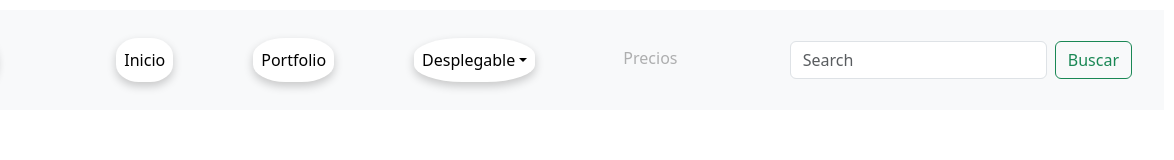
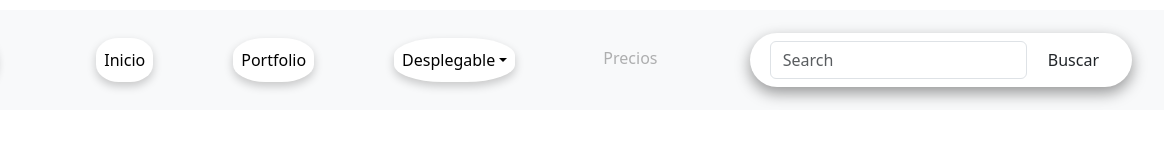
Before and after one commit to arturo54535345/portfolio, a plain HTML site: page index.html in a window 1280 px wide. Shown: the full height of the page, 106-1280 px from the left. Drawn offline with nearby package versions, Linux system fonts and the light colour scheme.

Commit message:
menu terminado ( faltaba el buscador)

```diff
--- a/assets/css/styles.css
+++ b/assets/css/styles.css
@@ -63,7 +63,24 @@ body{
   box-shadow: 0 6px 15px rgba(0,0,0,0.4);
 }
 
-.menu
+.buscador-contenedor{
+    background-color: #ffffff;  /* color base */
+  color: #fff;                /* texto blanco */
+  box-shadow: 0 6px 15px rgba(0,0,0,0.4); /* sombra */
+  border-radius: 50px;        /* redondez elegante */
+  border: none;               /* quitar bordes predeterminados */
+  padding: 8px 20px;          /* tamaño cómodo */
+  transition: all 0.3s ease;  /* animación suave al hover */
+}
+
+.boton-buscador-contenedor:hover,
+.boton-buscador-contenedor:focus,
+.boton-buscador-contenedor:active{
+  background-color: #000000 !important;
+  color: #fff !important;
+  box-shadow:  0 6px 15px rgba(0,0,0,0.4);
+  border: none !important;
+}
 
 
 /*formularios*/
--- a/index.html
+++ b/index.html
@@ -48,7 +48,7 @@
       <!--buscadorb del menu-->
       <form class="d-flex buscador-contenedor" role="search">
         <input class="form-control me-2" type="search" placeholder="Search" aria-label="Search"/>
-        <button class="btn btn-outline-success" type="submit">Buscar</button>
+        <button class="btn boton-buscador-contenedor" type="submit">Buscar</button>
       </form>
     </div>
   </div>
```
